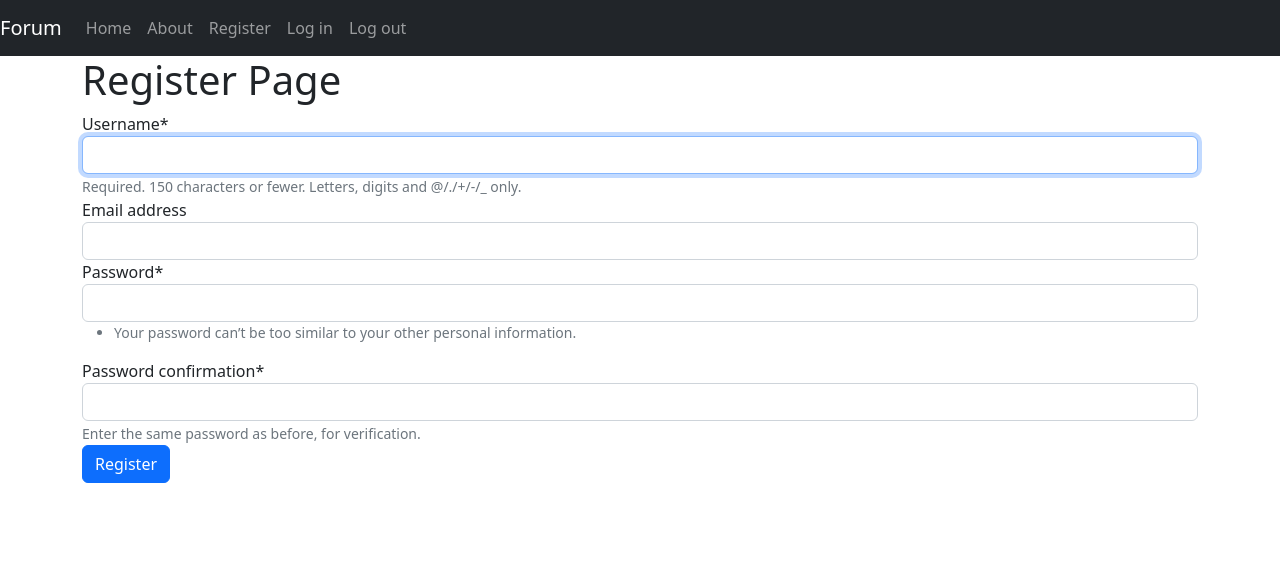
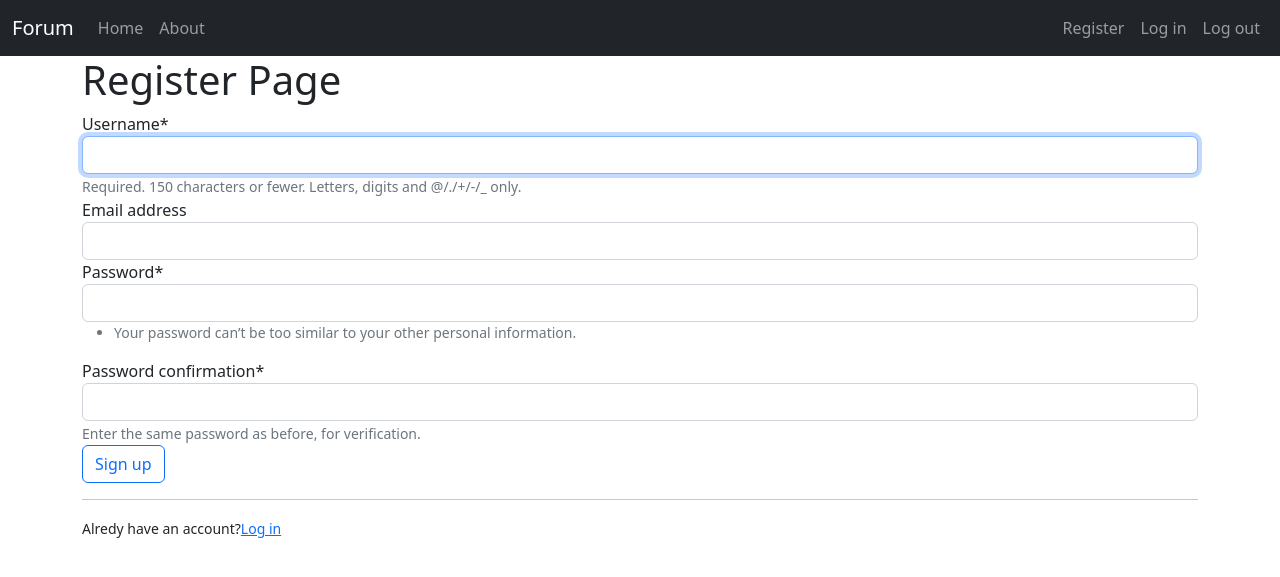
Before and after one commit to brightfuture47/forum_prj, a Django app: page /register/ in a window 1280 px wide. Shown: the top 577 px of the page. Run offline with Django 4.2, Linux system fonts and the light colour scheme; some libraries are stand-ins or nearby versions.

Commit message:
pr 24 12^07

```diff
--- a/forum_prj/settings.py
+++ b/forum_prj/settings.py
@@ -125,7 +125,7 @@ MEDIA_ROOT = os.path.join(BASE_DIR, 'media')
 # https://docs.djangoproject.com/en/4.0/ref/settings/#default-auto-field
 
 LOGIN_REDIRECT_URL = 'index'
-LOGOUT_REDIRECT_URL = 'index'
+#LOGOUT_REDIRECT_URL = 'index'
 
 CRISPY_TEMPLATE_PACK = 'bootstrap4'
 
--- a/service/urls.py
+++ b/service/urls.py
@@ -6,7 +6,7 @@ urlpatterns = [
     #path('', include('django.contrib.auth.urls')),
     path('register/', views.RegisterForm.as_view(), name ='register'),
     path('login/', auth_views.LoginView.as_view(template_name = "login.html"), name = 'login'),
-    path('logout/', auth_views.LogoutView.as_view(), name = 'logout'),
+    path('logout/', auth_views.LogoutView.as_view(template_name = "logout.html"), name = 'logout'),
     path('', views.PostsView.as_view(), name='index'),
     path('post/<int:pk>', views.DetailPostView.as_view(), name='detail_post'),
     path('create_post', views.CreatePostView.as_view(), name='create_post'),
--- a/templates/login.html
+++ b/templates/login.html
@@ -9,5 +9,9 @@
         <br>
         <button class="btn btn-primary">Log in</button>
     </form>
+    <hr>
+    <small class="text-nuted">
+        Not registered yet? <a href="{% url 'register' %}">Sign Up</a>
+    </small>
 
 {% endblock %}
--- a/templates/navbar.html
+++ b/templates/navbar.html
@@ -1,4 +1,5 @@
 <nav class="navbar navbar-expand-lg navbar-dark bg-dark">
+  <div class="container-fluid">
     <a class="navbar-brand" href="#">Forum</a>
     <button class="navbar-toggler" type="button" data-toggle="collapse" data-target="#navbarNavAltMarkup" aria-controls="navbarNavAltMarkup" aria-expanded="false" aria-label="Toggle navigation">
       <span class="navbar-toggler-icon"></span>
@@ -7,9 +8,12 @@
       <div class="navbar-nav">
         <a class="nav-item nav-link" href="{% url 'index' %}">Home</a>
         <a class="nav-item nav-link" href="{% url 'about' %}">About</a>
-        <a class="nav-item nav-link" href="{% url 'register' %}">Register</a>
-        <a class="nav-item nav-link" href="{% url 'login' %}">Log in</a>
-        <a class="nav-item nav-link" href="{% url 'logout' %}">Log out</a>
       </div>
     </div>
+    <div class="navbar-nav navbar-right">
+      <a class="nav-item nav-link" href="{% url 'register' %}">Register</a>
+      <a class="nav-item nav-link" href="{% url 'login' %}">Log in</a>
+      <a class="nav-item nav-link" href="{% url 'logout' %}">Log out</a>
+    </div>
+  </div>
 </nav>
--- a/templates/register.html
+++ b/templates/register.html
@@ -6,7 +6,11 @@
     <form method="POST">
         {% csrf_token %}
         {{ form|crispy }}
-        <button class="btn btn-primary">Register</button>
+        <button class="btn btn-outline-primary">Sign up</button>
     </form>
+    <hr>
+    <small class="text-nuted">
+        Alredy have an account?<a href="{% url 'login' %}">Log in</a>
+    </small>
 
 {% endblock %}
```
Also changed, not shown: templates/logout.html (added, +8 -0 lines).
